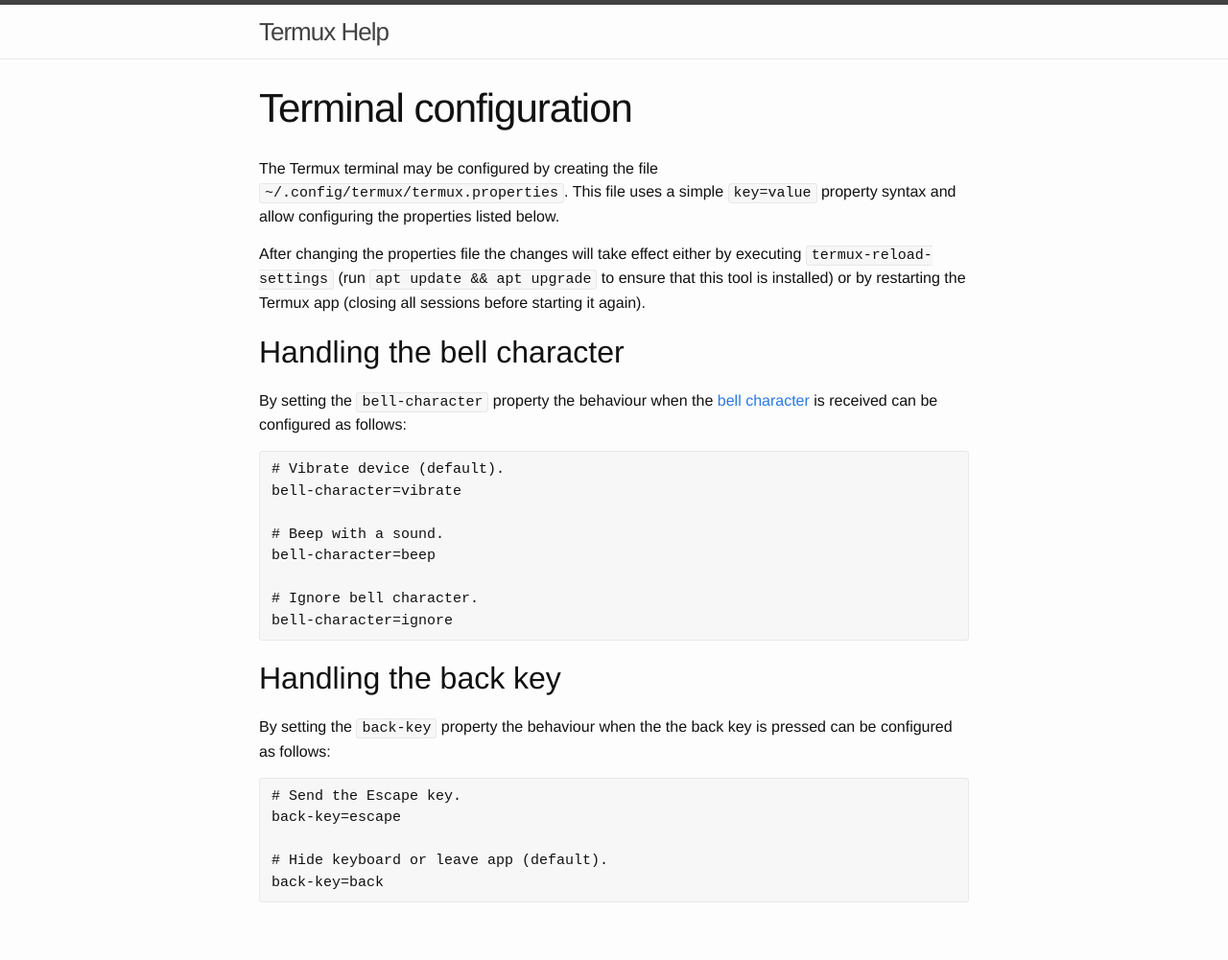
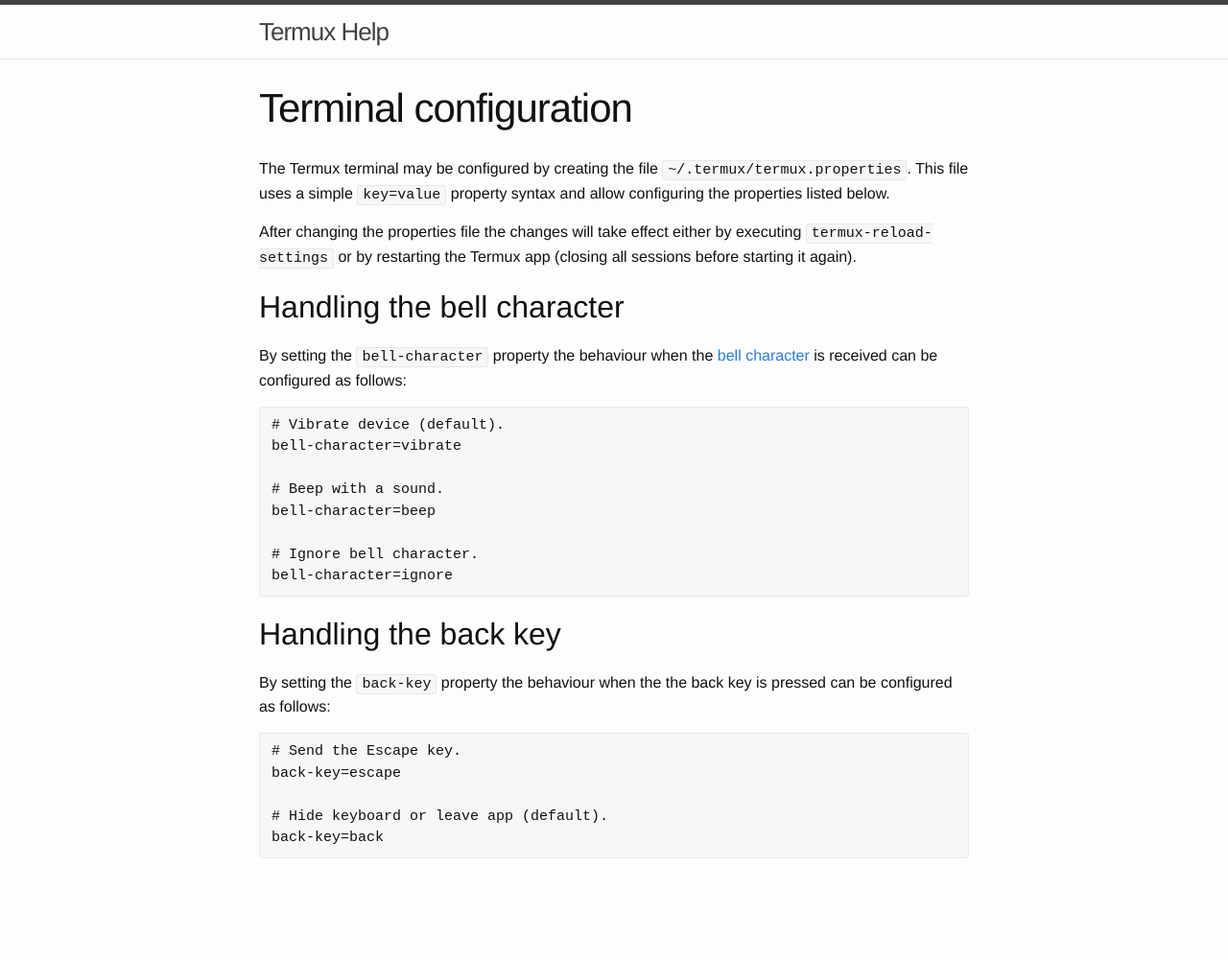
Before and after one commit to termux/termux.github.io, a Jekyll site: the page built from configuration.md, in a window 1280 px wide. Shown: the whole page at 96% size. Built offline with Jekyll 4.4.1, drawn with Linux system fonts in a browser that asks for light colours; after the commit the page ends 955 px from its top, so only the background shows below that.

Commit message:
Update configuration help

```diff
--- a/configuration.md
+++ b/configuration.md
@@ -3,9 +3,9 @@
 title: Terminal configuration
 ---
 
-The Termux terminal may be configured by creating the file `~/.config/termux/termux.properties`. This file uses a simple `key=value` property syntax and allow configuring the properties listed below.
+The Termux terminal may be configured by creating the file `~/.termux/termux.properties`. This file uses a simple `key=value` property syntax and allow configuring the properties listed below.
 
-After changing the properties file the changes will take effect either by executing `termux-reload-settings` (run `apt update && apt upgrade` to ensure that this tool is installed) or by restarting the Termux app (closing all sessions before starting it again).
+After changing the properties file the changes will take effect either by executing `termux-reload-settings` or by restarting the Termux app (closing all sessions before starting it again).
 
 Handling the bell character
 ---------------------------
```
